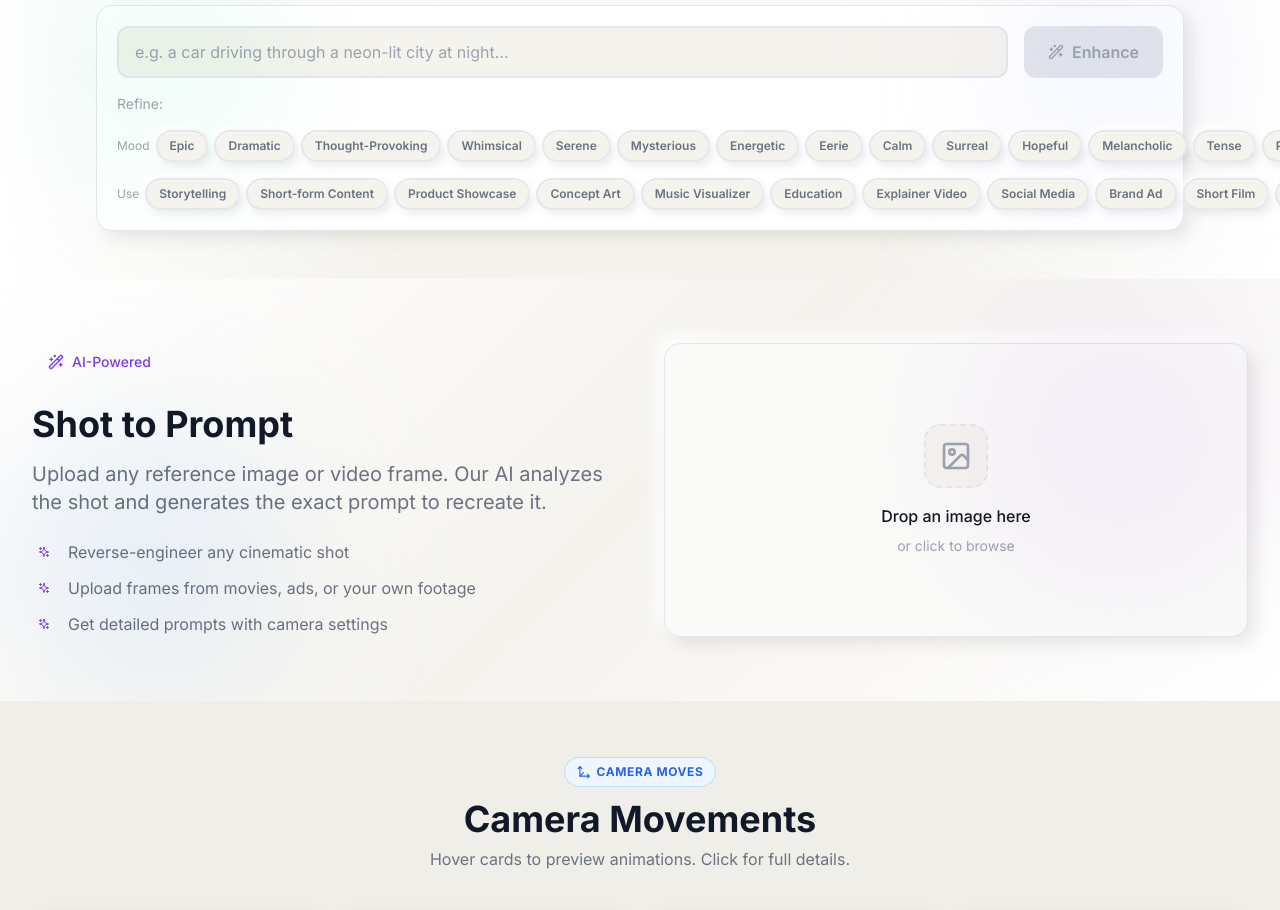
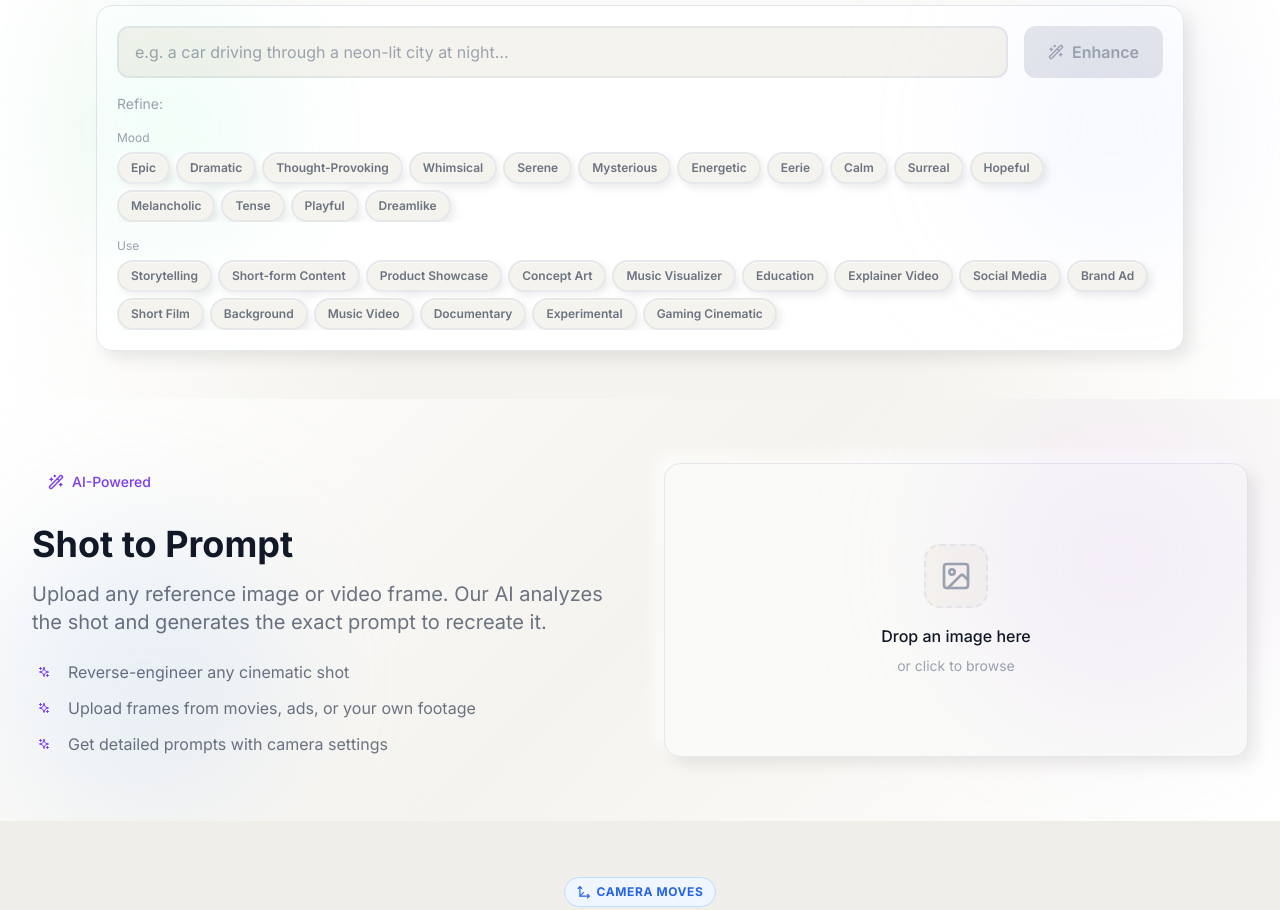
Before and after one commit to sakaarpuri/Cineworkflo, a React (Vite) app: page / in a window 1280 px wide. Shown: the part 1520-2430 px from the top of the page. Built offline with nearby package versions, Linux system fonts and the light colour scheme; the HTML template or start-up script is replaced by a standard one.

Commit message:
Prompt Enhancer: Fix chip layout (wrapping/scrolling) for expanded Mood/Use options

```diff
--- a/src/components/PromptEnhancer.jsx
+++ b/src/components/PromptEnhancer.jsx
@@ -193,9 +193,9 @@ export default function PromptEnhancer() {
             <span style={{ color: 'var(--text-muted)' }}>Refine:</span>
 
             {/* Mood */}
-            <div className="flex items-center gap-1.5">
-              <span style={{ color: 'var(--text-muted)' }} className="text-xs">Mood</span>
-              <div className="flex gap-1.5">
+            <div className="flex flex-col items-start gap-1.5 min-w-0 pr-4">
+              <span style={{ color: 'var(--text-muted)' }} className="text-xs flex-shrink-0">Mood</span>
+              <div className="flex flex-wrap gap-1.5 overflow-x-auto custom-scroll pr-2">
                 {MOODS.map(m => (
                   <Chip
                     key={m}
@@ -209,9 +209,9 @@ export default function PromptEnhancer() {
             </div>
 
             {/* Use Case */}
-            <div className="flex items-center gap-1.5">
-              <span style={{ color: 'var(--text-muted)' }} className="text-xs">Use</span>
-              <div className="flex gap-1.5">
+            <div className="flex flex-col items-start gap-1.5 min-w-0">
+              <span style={{ color: 'var(--text-muted)' }} className="text-xs flex-shrink-0">Use</span>
+              <div className="flex flex-wrap gap-1.5 overflow-x-auto custom-scroll pr-2">
                 {USES.map(u => (
                   <Chip
                     key={u}
```
Also changed, not shown: 1 other file (tests, documents, lock files or other folders).
